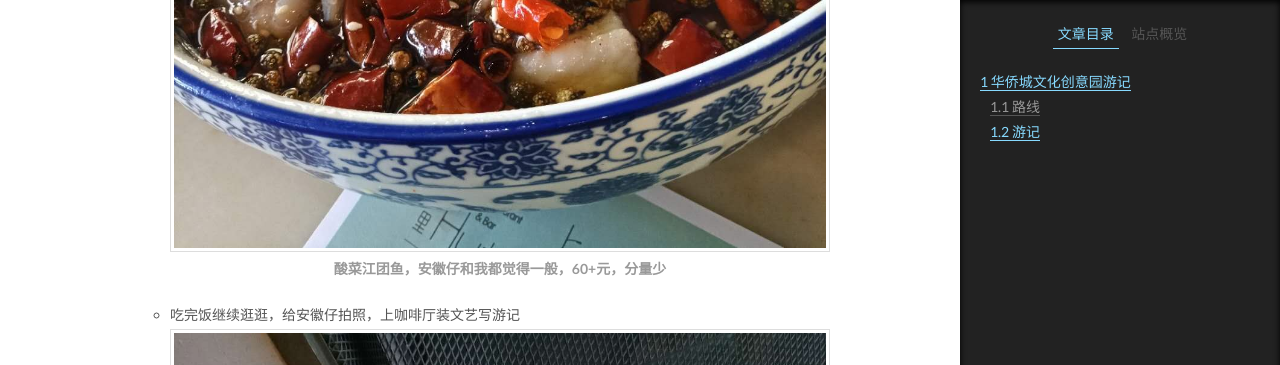
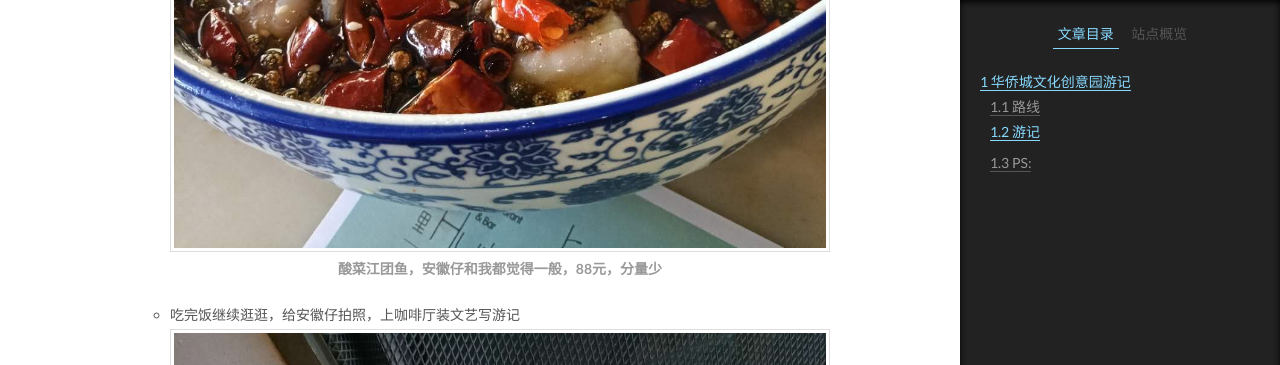
Before and after one commit to lijingxx/lijingxx.github.io, a Jekyll site: the page built from _posts/2018-03-11-loft-travel.md, in a window 1280 px wide and 1400 px high, scrolled down 14843 px. Shown: the top 365 px of the window. Built offline with Jekyll 4.4.1, drawn with Linux system fonts in a browser that asks for light colours.

Commit message:
调整排版

````diff
--- a/_posts/2018-03-11-loft-travel.md
+++ b/_posts/2018-03-11-loft-travel.md
@@ -1,6 +1,7 @@
 ## 华侨城文化创意园游记
 ### 路线
 - 导航“华侨城文化创意园”从住处走约30min到达，途径中国电信营业厅
+
 ### 游记
 - 到达创意园等路上，经过欢乐谷，被多个卖雨衣的阿姨大叔询问要不要买雨衣门票，路的另一侧，是至少有十年的小区，感觉小区业主很有钱，一旦遇上拆迁一定赔偿很多，毕竟这么好的地段，不过住在这里确实很舒服，虽然在市中心，但并不吵闹，而且绿化充足，不会很晒，路上遇到很多外国人带着娃在散步，走在人行道上，心情很舒坦，看到什么都特别开心。
 
@@ -30,7 +31,7 @@
 - 在被餐厅冷落了一段时间后菜上桌了（从进入餐厅到上菜期间都没有店员来招呼我们，全程只能自顾自嗨,也挺好的）
 ![](/{{site.images}}/loft/WechatIMG23.jpeg '芒果奶昔，好喝')
 ![](/{{site.images}}/loft/WechatIMG22.jpeg '烤鸡，好吃，皮脆肉嫩，就是太贵啦，68半只，分量少')
-![](/{{site.images}}/loft/WechatIMG21.jpeg '酸菜江团鱼，安徽仔和我都觉得一般，60+元，分量少')
+![](/{{site.images}}/loft/WechatIMG21.jpeg '酸菜江团鱼，安徽仔和我都觉得一般，88元，分量少')
 
 - 吃完饭继续逛逛，给安徽仔拍照，上咖啡厅装文艺写游记
 ![](/{{site.images}}/loft/WechatIMG13.jpeg '文艺书店')
@@ -38,6 +39,7 @@
 ![](/{{site.images}}/loft/WechatIMG35.jpeg '这骚货儿，又拍到彩虹')
 ![](/{{site.images}}/loft/WechatIMG12.jpeg '523咖啡点的超级牛油果，有个雪糕球在上面，味道还可以，38块')
 
+### PS:
 ```
 1.好天气过来这里逛逛走走吃吃非常适合
 2.这里挺适合跟闺蜜聚会，下次没有想到聚会地点可以选择来这里
````
Also changed, not shown: 1 other file.
